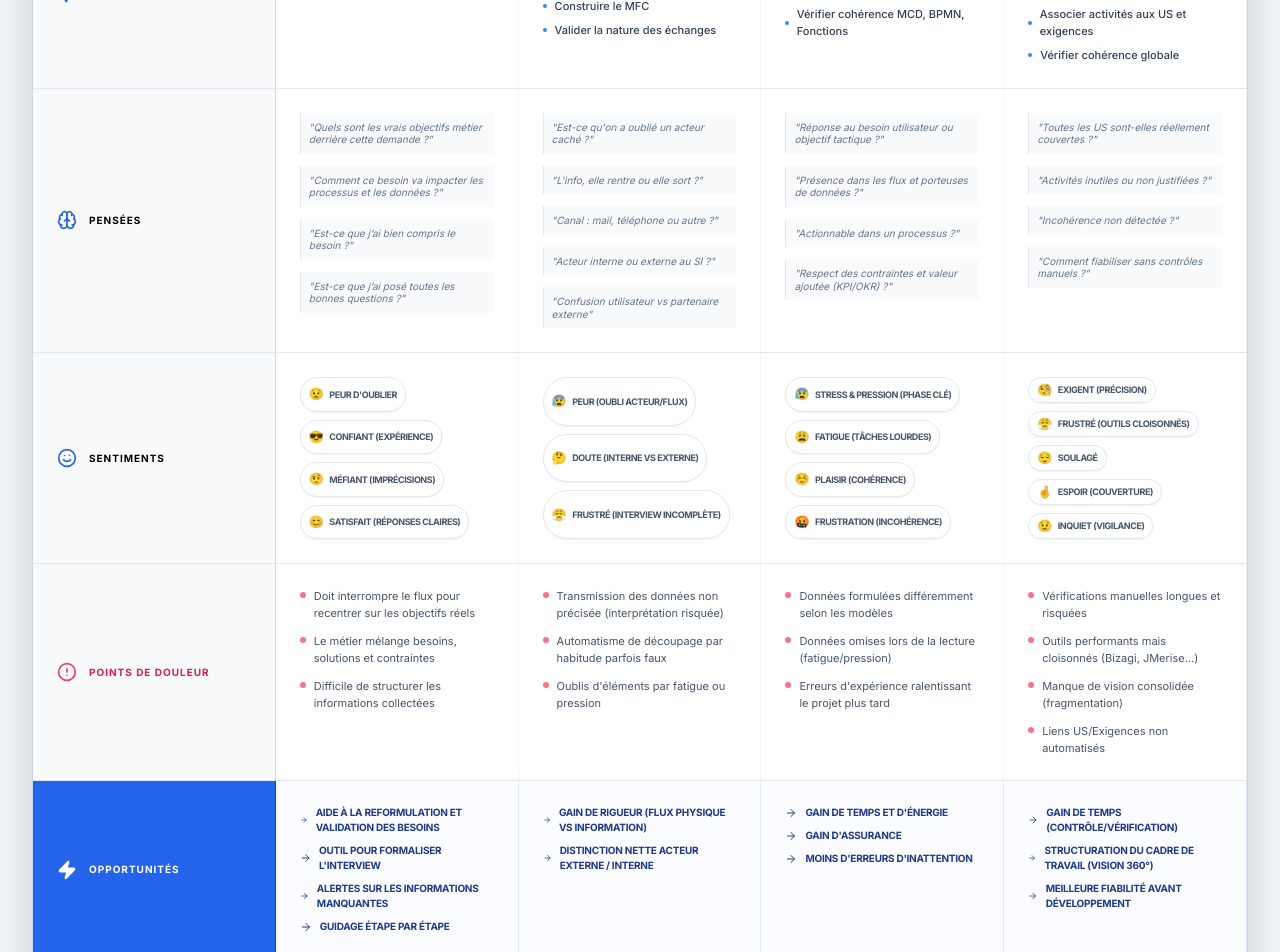
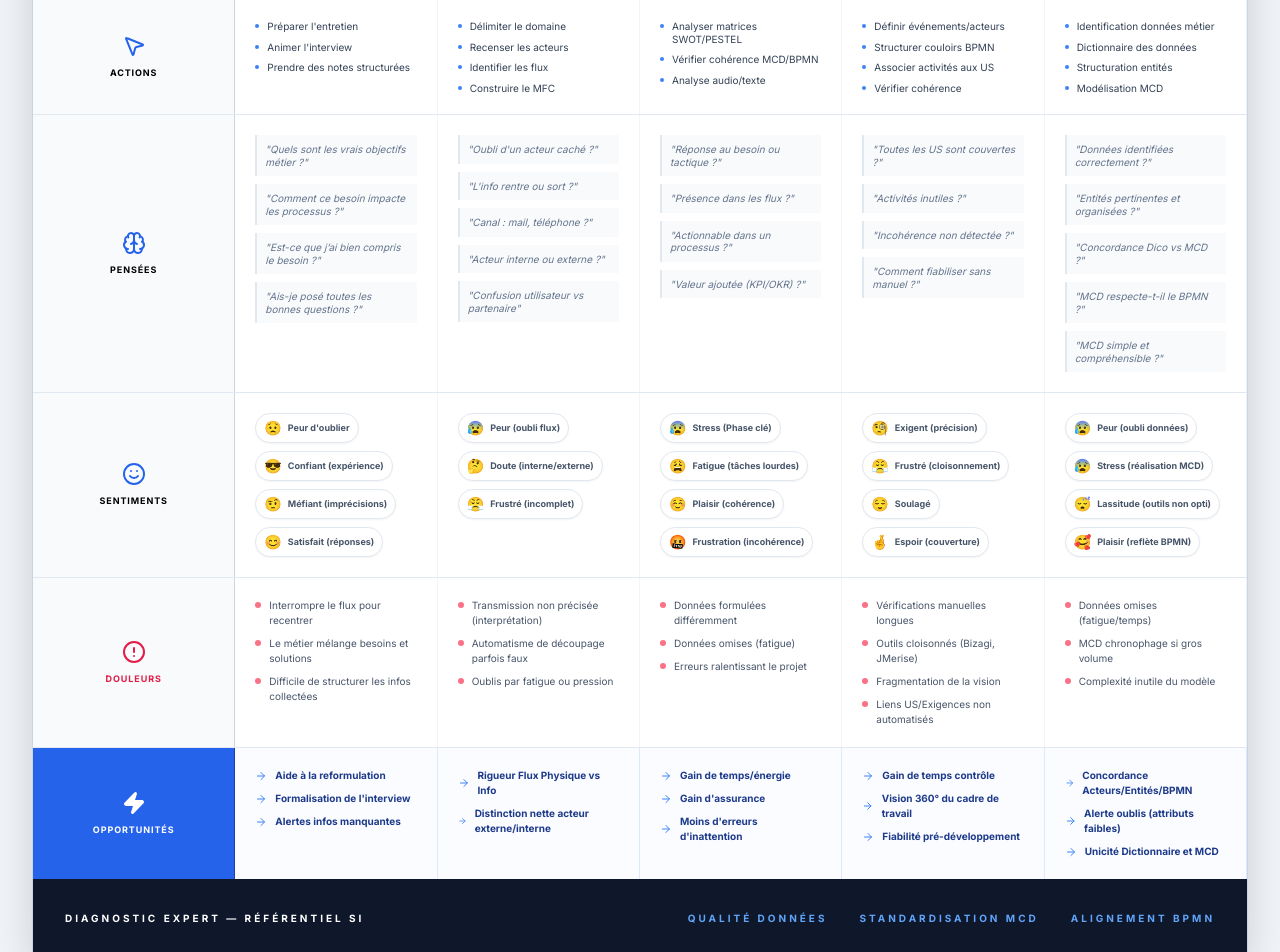
Before and after one commit to TorcheAymen/business-analysis, a React (Vite) app: page /experience-map in a window 1280 px wide. Shown: the part 540-1492 px from the top of the page. Built offline with nearby package versions, Linux system fonts and the light colour scheme; a web font is replaced by a local one.

Commit message:
last column

```diff
--- a/src/pages/ExperienceMap.tsx
+++ b/src/pages/ExperienceMap.tsx
@@ -9,8 +9,7 @@ import {
   AlertCircle,
   ArrowRight,
   MousePointer2,
-  Layout,
-  Target
+  Database
 } from 'lucide-react';
 
 const ExperienceMapPage: React.FC = () => {
@@ -19,153 +18,163 @@ const ExperienceMapPage: React.FC = () => {
       title: "Étape 1 : Interview & Métier",
       actions: ["Préparer l'entretien", "Animer l'interview", "Prendre des notes structurées"],
       thoughts: [
-        "Quels sont les vrais objectifs métier derrière cette demande ?",
-        "Comment ce besoin va impacter les processus et les données ?",
+        "Quels sont les vrais objectifs métier ?",
+        "Comment ce besoin impacte les processus ?",
         "Est-ce que j’ai bien compris le besoin ?",
-        "Est-ce que j’ai posé toutes les bonnes questions ?"
+        "Ais-je posé toutes les bonnes questions ?"
       ],
       feelings: [
         { t: "Peur d'oublier", e: "😟" },
         { t: "Confiant (expérience)", e: "😎" },
         { t: "Méfiant (imprécisions)", e: "🤨" },
-        { t: "Satisfait (réponses claires)", e: "😊" }
+        { t: "Satisfait (réponses)", e: "😊" }
       ],
       experience: [
-        "Doit interrompre le flux pour recentrer sur les objectifs réels",
-        "Le métier mélange besoins, solutions et contraintes",
-        "Difficile de structurer les informations collectées"
+        "Interrompre le flux pour recentrer",
+        "Le métier mélange besoins et solutions",
+        "Difficile de structurer les infos collectées"
       ],
-      opportunities: [
-        "Aide à la reformulation et validation des besoins",
-        "Outil pour formaliser l'interview",
-        "Alertes sur les informations manquantes",
-        "Guidage étape par étape"
-      ]
+      opportunities: ["Aide à la reformulation", "Formalisation de l'interview", "Alertes infos manquantes"]
     },
     {
       title: "Étape 2 : Périmètre du SI",
-      actions: ["Délimiter le domaine d'étude", "Recenser les acteurs externes", "Identifier les flux d'informations", "Construire le MFC", "Valider la nature des échanges"],
+      actions: ["Délimiter le domaine", "Recenser les acteurs", "Identifier les flux", "Construire le MFC"],
       thoughts: [
-        "Est-ce qu'on a oublié un acteur caché ?",
-        "L'info, elle rentre ou elle sort ?",
-        "Canal : mail, téléphone ou autre ?",
-        "Acteur interne ou externe au SI ?",
-        "Confusion utilisateur vs partenaire externe"
+        "Oubli d'un acteur caché ?",
+        "L'info rentre ou sort ?",
+        "Canal : mail, téléphone ?",
+        "Acteur interne ou externe ?",
+        "Confusion utilisateur vs partenaire"
       ],
       feelings: [
-        { t: "Peur (oubli acteur/flux)", e: "😰" },
-        { t: "Doute (interne vs externe)", e: "🤔" },
-        { t: "Frustré (interview incomplète)", e: "😤" }
+        { t: "Peur (oubli flux)", e: "😰" },
+        { t: "Doute (interne/externe)", e: "🤔" },
+        { t: "Frustré (incomplet)", e: "😤" }
       ],
       experience: [
-        "Transmission des données non précisée (interprétation risquée)",
-        "Automatisme de découpage par habitude parfois faux",
-        "Oublis d'éléments par fatigue ou pression"
+        "Transmission non précisée (interprétation)",
+        "Automatisme de découpage parfois faux",
+        "Oublis par fatigue ou pression"
       ],
-      opportunities: [
-        "Gain de rigueur (Flux Physique vs Information)",
-        "Distinction nette acteur externe / interne"
-      ]
+      opportunities: ["Rigueur Flux Physique vs Info", "Distinction nette acteur externe/interne"]
     },
     {
       title: "Étape 3 : Besoins & Fonctions",
-      actions: ["Consulter le rendu interview (audio/texte)", "Analyser matrices SWOT et PESTEL", "Vérifier cohérence MCD, BPMN, Fonctions"],
+      actions: ["Analyser matrices SWOT/PESTEL", "Vérifier cohérence MCD/BPMN", "Analyse audio/texte"],
       thoughts: [
-        "Réponse au besoin utilisateur ou objectif tactique ?",
-        "Présence dans les flux et porteuses de données ?",
+        "Réponse au besoin ou tactique ?",
+        "Présence dans les flux ?",
         "Actionnable dans un processus ?",
-        "Respect des contraintes et valeur ajoutée (KPI/OKR) ?"
+        "Valeur ajoutée (KPI/OKR) ?"
       ],
       feelings: [
-        { t: "Stress & Pression (Phase clé)", e: "😰" },
+        { t: "Stress (Phase clé)", e: "😰" },
         { t: "Fatigue (tâches lourdes)", e: "😩" },
         { t: "Plaisir (cohérence)", e: "☺️" },
         { t: "Frustration (incohérence)", e: "🤬" }
       ],
       experience: [
-        "Données formulées différemment selon les modèles",
-        "Données omises lors de la lecture (fatigue/pression)",
-        "Erreurs d'expérience ralentissant le projet plus tard"
+        "Données formulées différemment",
+        "Données omises (fatigue)",
+        "Erreurs ralentissant le projet"
       ],
-      opportunities: [
-        "Gain de temps et d'énergie",
-        "Gain d'assurance",
-        "Moins d'erreurs d'inattention"
-      ]
+      opportunities: ["Gain de temps/énergie", "Gain d'assurance", "Moins d'erreurs d'inattention"]
     },
     {
       title: "Étape 4 : Formalisation Processus",
-      actions: ["Définir événements, activités et acteurs", "Structurer couloirs BPMN (rôles SI)", "Associer activités aux US et exigences", "Vérifier cohérence globale"],
+      actions: ["Définir événements/acteurs", "Structurer couloirs BPMN", "Associer activités aux US", "Vérifier cohérence"],
       thoughts: [
-        "Toutes les US sont-elles réellement couvertes ?",
-        "Activités inutiles ou non justifiées ?",
+        "Toutes les US sont couvertes ?",
+        "Activités inutiles ?",
         "Incohérence non détectée ?",
-        "Comment fiabiliser sans contrôles manuels ?"
+        "Comment fiabiliser sans manuel ?"
       ],
       feelings: [
         { t: "Exigent (précision)", e: "🧐" },
-        { t: "Frustré (outils cloisonnés)", e: "😤" },
+        { t: "Frustré (cloisonnement)", e: "😤" },
         { t: "Soulagé", e: "😌" },
-        { t: "Espoir (couverture)", e: "🤞" },
-        { t: "Inquiet (vigilance)", e: "😟" }
+        { t: "Espoir (couverture)", e: "🤞" }
       ],
       experience: [
-        "Vérifications manuelles longues et risquées",
-        "Outils performants mais cloisonnés (Bizagi, JMerise...)",
-        "Manque de vision consolidée (fragmentation)",
+        "Vérifications manuelles longues",
+        "Outils cloisonnés (Bizagi, JMerise)",
+        "Fragmentation de la vision",
         "Liens US/Exigences non automatisés"
       ],
+      opportunities: ["Gain de temps contrôle", "Vision 360° du cadre de travail", "Fiabilité pré-développement"]
+    },
+    {
+      title: "Étape 5 : Formaliser les données",
+      actions: ["Identification données métier", "Dictionnaire des données", "Structuration entités", "Modélisation MCD"],
+      thoughts: [
+        "Données identifiées correctement ?",
+        "Entités pertinentes et organisées ?",
+        "Concordance Dico vs MCD ?",
+        "MCD respecte-t-il le BPMN ?",
+        "MCD simple et compréhensible ?"
+      ],
+      feelings: [
+        { t: "Peur (oubli données)", e: "😰" },
+        { t: "Stress (réalisation MCD)", e: "😰" },
+        { t: "Lassitude (outils non opti)", e: "😴" },
+        { t: "Plaisir (reflète BPMN)", e: "🥰" }
+      ],
+      experience: [
+        "Données omises (fatigue/temps)",
+        "MCD chronophage si gros volume",
+        "Complexité inutile du modèle"
+      ],
       opportunities: [
-        "Gain de temps (contrôle/vérification)",
-        "Structuration du cadre de travail (vision 360°)",
-        "Meilleure fiabilité avant développement"
+        "Concordance Acteurs/Entités/BPMN",
+        "Alerte oublis (attributs faibles)",
+        "Unicité Dictionnaire et MCD"
       ]
     }
   ];
 
   return (
     <div className="p-8 bg-slate-100 min-h-screen font-['Inter']">
-      <div className="max-w-[1600px] mx-auto bg-white shadow-2xl border border-slate-300">
+      <div className="max-w-[1800px] mx-auto bg-white shadow-2xl border border-slate-300">
 
         {/* HEADER */}
-        <div className="p-10 border-b-4 border-slate-900 flex justify-between items-center">
+        <div className="p-10 border-b-4 border-slate-900 flex justify-between items-center bg-white">
           <div>
             <h1 className="text-6xl font-black tracking-tighter uppercase text-slate-900">
               Experience Map <span className="text-blue-600">Analyste SI</span>
             </h1>
-            <p className="text-xl font-light text-slate-500 tracking-[0.4em] uppercase mt-2">Cycle de conception fonctionnelle</p>
+            <p className="text-xl font-light text-slate-500 tracking-[0.4em] uppercase mt-2">Parcours de Conception de Système d'Information</p>
           </div>
-          <div className="bg-slate-900 text-white p-6 rounded-sm">
-            <p className="text-[10px] font-black uppercase opacity-60 tracking-widest">Format</p>
-            <p className="font-bold text-lg">Canevas de Diagnostic</p>
+          <div className="bg-slate-900 text-white p-6 rounded-sm text-right">
+            <p className="text-[10px] font-black uppercase opacity-60 tracking-widest">Type de document</p>
+            <p className="font-bold text-lg">Diagnostic de Flux & Données</p>
           </div>
         </div>
 
         {/* GRID TABLE */}
-        <div className="flex flex-col">
+        <div className="flex flex-col overflow-x-auto">
           {/* HEADER STEPS */}
-          <div className="grid grid-cols-5 bg-slate-900 text-white sticky top-0 z-10">
-            <div className="p-6 border-r border-slate-700 flex items-center justify-center italic text-xs text-slate-400">Parcours Analyste</div>
+          <div className="grid grid-cols-6 bg-slate-900 text-white sticky top-0 z-10">
+            <div className="p-6 border-r border-slate-700 flex items-center justify-center italic text-[10px] text-slate-400 uppercase tracking-widest">Étapes du cycle</div>
             {steps.map((step, i) => (
               <div key={i} className="p-6 text-center border-r border-slate-700">
-                <p className="text-[10px] font-black uppercase text-blue-400 tracking-widest">Phase 0{i+1}</p>
-                <p className="text-sm font-bold uppercase tracking-tight">{step.title}</p>
+                <p className="text-[10px] font-black uppercase text-blue-400 tracking-widest mb-1">Phase 0{i+1}</p>
+                <p className="text-xs font-bold uppercase">{step.title}</p>
               </div>
             ))}
           </div>
 
           {/* ACTIONS */}
-          <div className="grid grid-cols-5 border-b border-slate-200">
-            <div className="p-6 bg-slate-50 border-r border-slate-300 flex items-center gap-3">
-              <MousePointer2 className="w-5 h-5 text-blue-600" />
-              <span className="text-[10px] font-black uppercase tracking-widest">Actions</span>
+          <div className="grid grid-cols-6 border-b border-slate-200">
+            <div className="p-6 bg-slate-50 border-r border-slate-300 flex flex-col items-center justify-center gap-2">
+              <MousePointer2 className="w-6 h-6 text-blue-600" />
+              <span className="text-[9px] font-black uppercase tracking-widest">Actions</span>
             </div>
             {steps.map((step, i) => (
-              <div key={i} className="p-6 border-r border-slate-100">
+              <div key={i} className="p-5 border-r border-slate-100">
                 <ul className="space-y-2">
                   {step.actions.map((a, j) => (
-                    <li key={j} className="text-[11px] text-slate-700 flex items-center gap-2 font-medium">
-                      <div className="w-1 h-1 bg-blue-500 rounded-full"></div> {a}
+                    <li key={j} className="text-[10px] text-slate-700 flex items-start gap-2 leading-tight">
+                      <div className="w-1 h-1 bg-blue-500 rounded-full mt-1 shrink-0"></div> {a}
                     </li>
                   ))}
                 </ul>
@@ -174,16 +183,16 @@ const ExperienceMapPage: React.FC = () => {
           </div>
 
           {/* THOUGHTS */}
-          <div className="grid grid-cols-5 border-b border-slate-200">
-            <div className="p-6 bg-slate-50 border-r border-slate-300 flex items-center gap-3">
-              <Brain className="w-5 h-5 text-blue-600" />
-              <span className="text-[10px] font-black uppercase tracking-widest">Pensées</span>
+          <div className="grid grid-cols-6 border-b border-slate-200">
+            <div className="p-6 bg-slate-50 border-r border-slate-300 flex flex-col items-center justify-center gap-2">
+              <Brain className="w-6 h-6 text-blue-600" />
+              <span className="text-[9px] font-black uppercase tracking-widest">Pensées</span>
             </div>
             {steps.map((step, i) => (
-              <div key={i} className="p-6 border-r border-slate-100">
-                <ul className="space-y-3">
+              <div key={i} className="p-5 border-r border-slate-100">
+                <ul className="space-y-2">
                   {step.thoughts.map((t, j) => (
-                    <li key={j} className="text-[10px] text-slate-500 italic bg-slate-50 p-2 border-l border-slate-200 leading-tight">"{t}"</li>
+                    <li key={j} className="text-[10px] text-slate-500 italic bg-slate-50 p-2 border-l-2 border-slate-200 leading-tight">"{t}"</li>
                   ))}
                 </ul>
               </div>
@@ -191,16 +200,16 @@ const ExperienceMapPage: React.FC = () => {
           </div>
 
           {/* FEELINGS */}
-          <div className="grid grid-cols-5 border-b border-slate-200">
-            <div className="p-6 bg-slate-50 border-r border-slate-300 flex items-center gap-3">
-              <Smile className="w-5 h-5 text-blue-600" />
-              <span className="text-[10px] font-black uppercase tracking-widest">Sentiments</span>
+          <div className="grid grid-cols-6 border-b border-slate-200">
+            <div className="p-6 bg-slate-50 border-r border-slate-300 flex flex-col items-center justify-center gap-2">
+              <Smile className="w-6 h-6 text-blue-600" />
+              <span className="text-[9px] font-black uppercase tracking-widest">Sentiments</span>
             </div>
             {steps.map((step, i) => (
-              <div key={i} className="p-6 border-r border-slate-100 flex flex-wrap gap-2">
+              <div key={i} className="p-5 border-r border-slate-100 flex flex-wrap gap-2 content-start">
                 {step.feelings.map((f, j) => (
-                  <div key={j} className="flex items-center gap-1.5 bg-white border border-slate-200 px-2 py-1 rounded-full text-[9px] font-bold text-slate-600 shadow-sm uppercase tracking-tighter">
-                    <span className="text-xs">{f.e}</span> {f.t}
+                  <div key={j} className="flex items-center gap-1.5 bg-white border border-slate-200 px-2 py-1 rounded-full text-[9px] font-bold text-slate-600 shadow-sm">
+                    <span className="text-sm">{f.e}</span> {f.t}
                   </div>
                 ))}
               </div>
@@ -208,16 +217,16 @@ const ExperienceMapPage: React.FC = () => {
           </div>
 
           {/* EXPERIENCE */}
-          <div className="grid grid-cols-5 border-b border-slate-200">
-            <div className="p-6 bg-slate-50 border-r border-slate-300 flex items-center gap-3">
-              <AlertCircle className="w-5 h-5 text-rose-500" />
-              <span className="text-[10px] font-black uppercase tracking-widest text-rose-600">Points de douleur</span>
+          <div className="grid grid-cols-6 border-b border-slate-200">
+            <div className="p-6 bg-slate-50 border-r border-slate-300 flex flex-col items-center justify-center gap-2">
+              <AlertCircle className="w-6 h-6 text-rose-600" />
+              <span className="text-[9px] font-black uppercase tracking-widest text-rose-600">Douleurs</span>
             </div>
             {steps.map((step, i) => (
-              <div key={i} className="p-6 border-r border-slate-100">
-                <ul className="space-y-3">
+              <div key={i} className="p-5 border-r border-slate-100">
+                <ul className="space-y-2">
                   {step.experience.map((e, j) => (
-                    <li key={j} className="text-[11px] text-slate-600 flex items-start gap-2">
+                    <li key={j} className="text-[10px] text-slate-600 flex items-start gap-2">
                       <div className="w-1.5 h-1.5 rounded-full bg-rose-400 mt-1 shrink-0"></div> {e}
                     </li>
                   ))}
@@ -227,17 +236,17 @@ const ExperienceMapPage: React.FC = () => {
           </div>
 
           {/* OPPORTUNITIES */}
-          <div className="grid grid-cols-5 bg-blue-50/30">
-            <div className="p-6 bg-blue-600 text-white border-r border-blue-800 flex items-center gap-3">
-              <Zap className="w-5 h-5 fill-white" />
-              <span className="text-[10px] font-black uppercase tracking-widest">Opportunités</span>
+          <div className="grid grid-cols-6 bg-blue-50/30">
+            <div className="p-6 bg-blue-600 text-white border-r border-blue-800 flex flex-col items-center justify-center gap-2">
+              <Zap className="w-6 h-6 fill-white" />
+              <span className="text-[9px] font-black uppercase tracking-widest">Opportunités</span>
             </div>
             {steps.map((step, i) => (
-              <div key={i} className="p-6 border-r border-blue-100">
+              <div key={i} className="p-5 border-r border-blue-100">
                 <ul className="space-y-2">
                   {step.opportunities.map((o, j) => (
-                    <li key={j} className="text-[10px] font-black text-blue-900 flex items-center gap-2 uppercase tracking-tight">
-                      <ArrowRight className="w-3 h-3" /> {o}
+                    <li key={j} className="text-[10px] font-bold text-blue-900 flex items-center gap-2">
+                      <ArrowRight className="w-3 h-3 text-blue-500" /> {o}
                     </li>
                   ))}
                 </ul>
@@ -248,11 +257,11 @@ const ExperienceMapPage: React.FC = () => {
 
         {/* FOOTER */}
         <footer className="p-8 bg-slate-900 text-white flex justify-between items-center text-[10px] font-bold uppercase tracking-[0.3em]">
-          <div>Méthodologie MIAGE — Diagnostic SI</div>
+          <div>Diagnostic Expert — Référentiel SI</div>
           <div className="flex gap-8">
-            <span className="text-blue-400">Fiabilité</span>
-            <span className="text-blue-400">Cohérence</span>
-            <span className="text-blue-400">Performance</span>
+            <span className="text-blue-400">Qualité Données</span>
+            <span className="text-blue-400">Standardisation MCD</span>
+            <span className="text-blue-400">Alignement BPMN</span>
           </div>
         </footer>
       </div>
```
